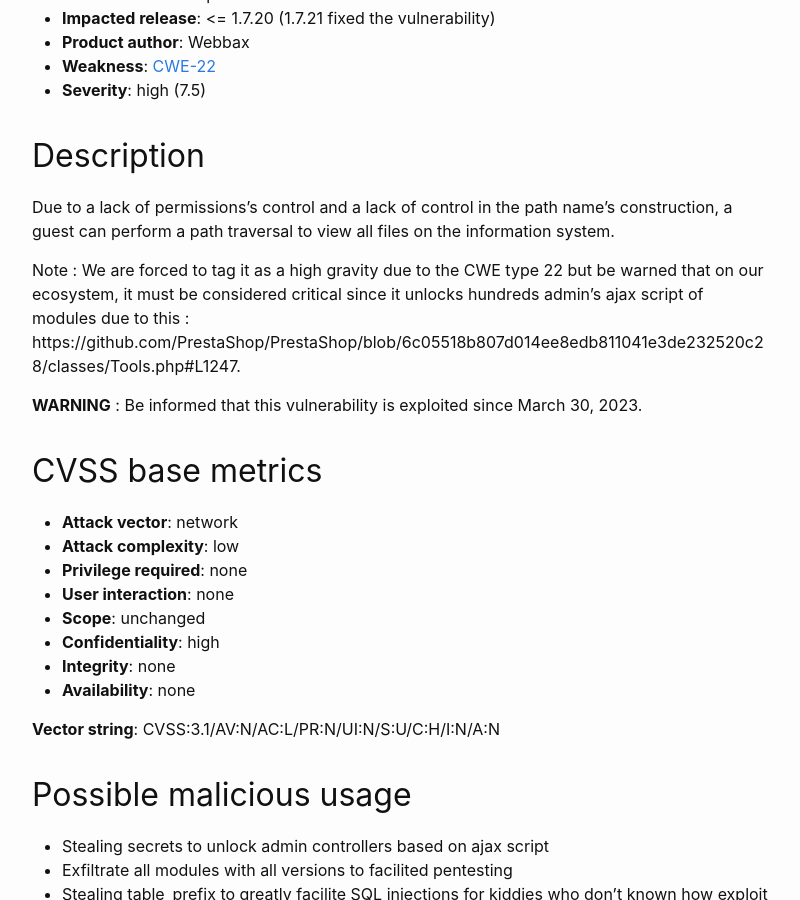
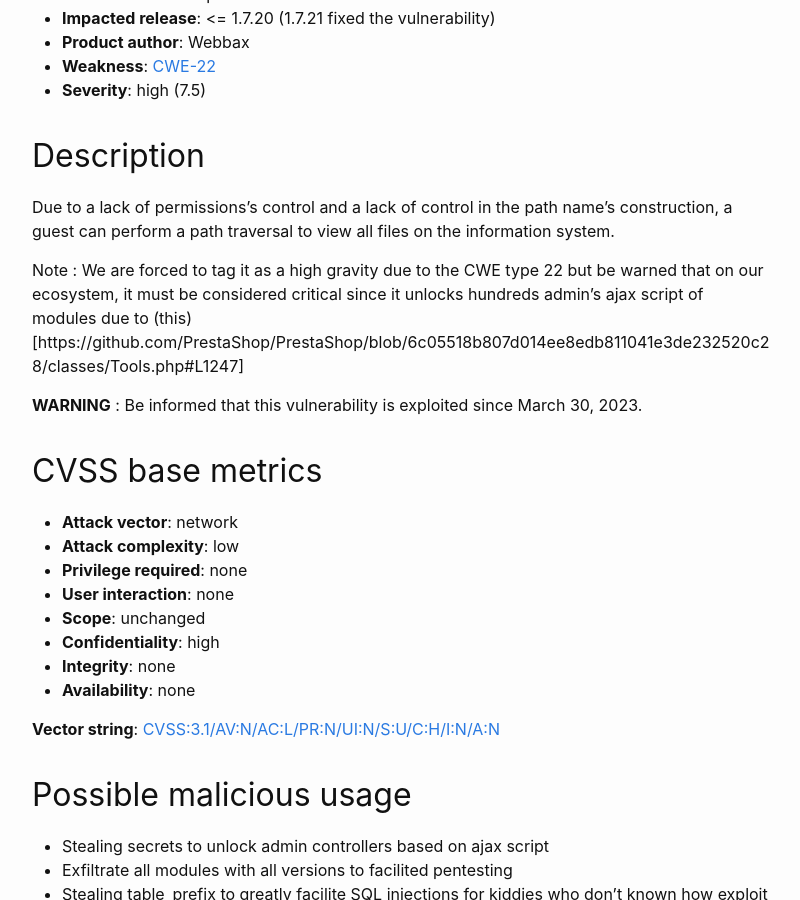
Before and after one commit to friends-of-presta/security-advisories, a Jekyll site: the page built from _posts/2023-05-16-customexporter.md, in a window 1280 px wide and 900 px high, scrolled down 534 px. Shown: the whole window, without its empty margins (238-1038 px from the left). Built offline with Jekyll 4.4.1, drawn with Linux system fonts in a browser that asks for light colours.

```diff
--- a/_posts/2023-05-16-customexporter.md
+++ b/_posts/2023-05-16-customexporter.md
@@ -27,7 +27,7 @@ In the module "Custom Exporter" (customexporter), a guest can download personnal
 
 Due to a lack of permissions's control and a lack of control in the path name's construction, a guest can perform a path traversal to view all files on the information system.
 
-Note : We are forced to tag it as a high gravity due to the CWE type 22 but be warned that on our ecosystem, it must be considered critical since it unlocks hundreds admin's ajax script of modules due to this : https://github.com/PrestaShop/PrestaShop/blob/6c05518b807d014ee8edb811041e3de232520c28/classes/Tools.php#L1247.
+Note : We are forced to tag it as a high gravity due to the CWE type 22 but be warned that on our ecosystem, it must be considered critical since it unlocks hundreds admin's ajax script of modules due to (this)[https://github.com/PrestaShop/PrestaShop/blob/6c05518b807d014ee8edb811041e3de232520c28/classes/Tools.php#L1247]
 
 **WARNING** : Be informed that this vulnerability is exploited since March 30, 2023.
 
@@ -42,7 +42,7 @@ Note : We are forced to tag it as a high gravity due to the CWE type 22 but be w
 * **Integrity**: none
 * **Availability**: none
 
-**Vector string**: CVSS:3.1/AV:N/AC:L/PR:N/UI:N/S:U/C:H/I:N/A:N
+**Vector string**: [CVSS:3.1/AV:N/AC:L/PR:N/UI:N/S:U/C:H/I:N/A:N](https://nvd.nist.gov/vuln-metrics/cvss/v3-calculator?vector=AV:N/AC:L/PR:N/UI:N/S:U/C:H/I:N/A:N)
 
 ## Possible malicious usage
 
```
